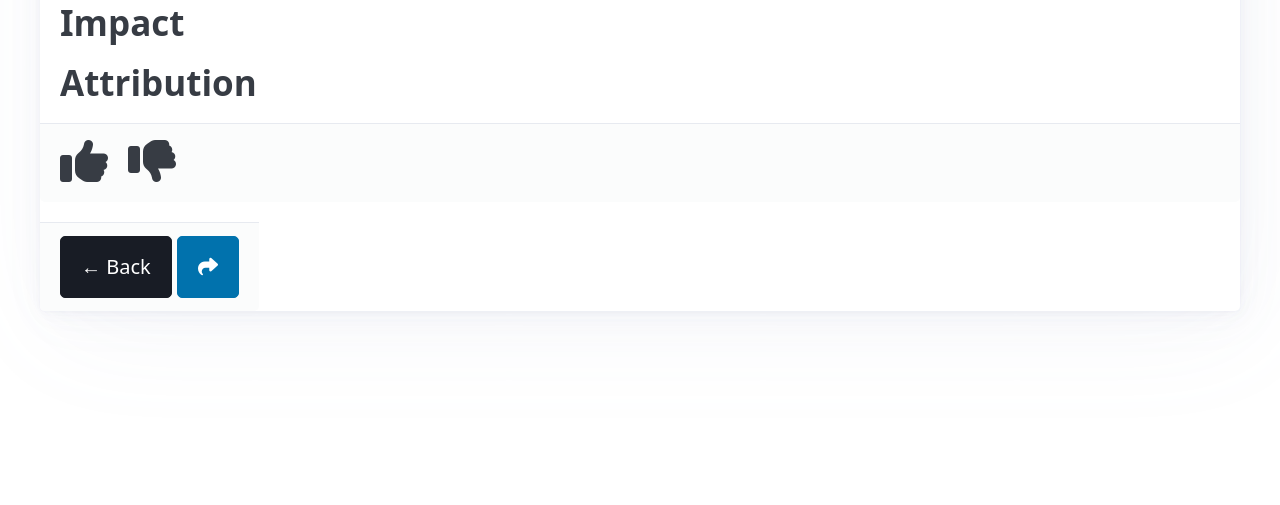
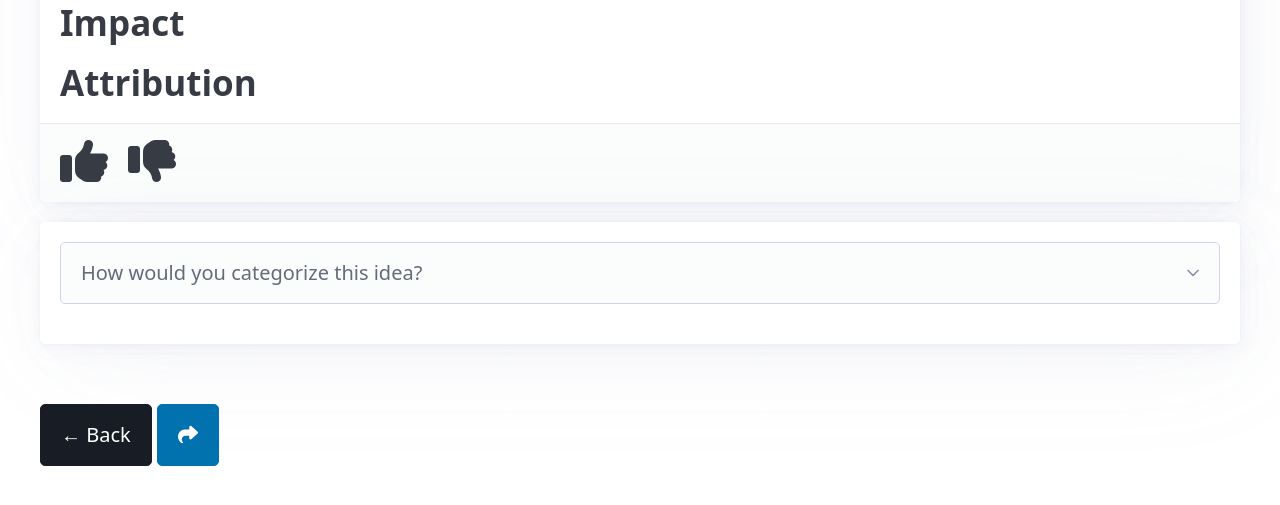
Before and after one commit to nodes-ro/ideas, a Flask app: template templates/idea_detail.html in a window 1280 px wide. Shown: the part 192-697 px from the top of the page. Run offline with Flask 3, Linux system fonts and the light colour scheme; the template is opened without the code that fills it, so the values that code supplies are empty; some libraries are stand-ins or nearby versions.

Commit message:
update details page

```diff
--- a/templates/idea_detail.html
+++ b/templates/idea_detail.html
@@ -74,15 +74,48 @@
                 <span class="downvotes">{{ idea.down_votes }}</span>
             </a>
         </footer>
+
         {% endif %}
+
+    </article>
+
+
+<article>
+  <details class="dropdown">
+    <summary>How would you categorize this idea?</summary>
+    <ul>
+      <li data-tooltip="This idea really stands out—it's a must-have for you!">
+        <label>
+          <input name="featureTag" type="radio" value="I Need This"
+          I Need This
+        </label>
+      </li>
+      <li data-tooltip="This idea doesn't grab your attention.">
+        <label>
+          <input name="featureTag" type="radio" value="Not Worth It"
+          Not Worth It
+        </label>
+      </li>
+      <li data-tooltip="You're neutral about this idea—it doesn't really matter to you.">
+        <label>
+          <input name="featureTag" type="radio" value="I Don't Care Either Way"
+          I Don't Care Either Way
+        </label>
+      </li>
+    </ul>
+  </details>
+</article>
+
+
+
     <footer class="back-button">
         <button class="contrast" onclick="history.back()">← Back</button>
-            <a class="share-button" data-tooltip="Share this idea" href="#" onclick="shareIdea('{{ url_for('idea_detail', unique_hash=idea.unique_hash, _external=True) }}', '{{ idea.title }}'); return false;"
+        <a class="share-button" data-tooltip="Share this idea" href="#"
+           onclick="shareIdea('{{ url_for('idea_detail', unique_hash=idea.unique_hash, _external=True) }}', '{{ idea.title }}'); return false;"
            role="button">
             <i class="fa-solid fa-share"></i>
         </a>
     </footer>
-    </article>
 </main>
 
 <script>
```
Lines whose indentation alone changed are shown as unchanged.
